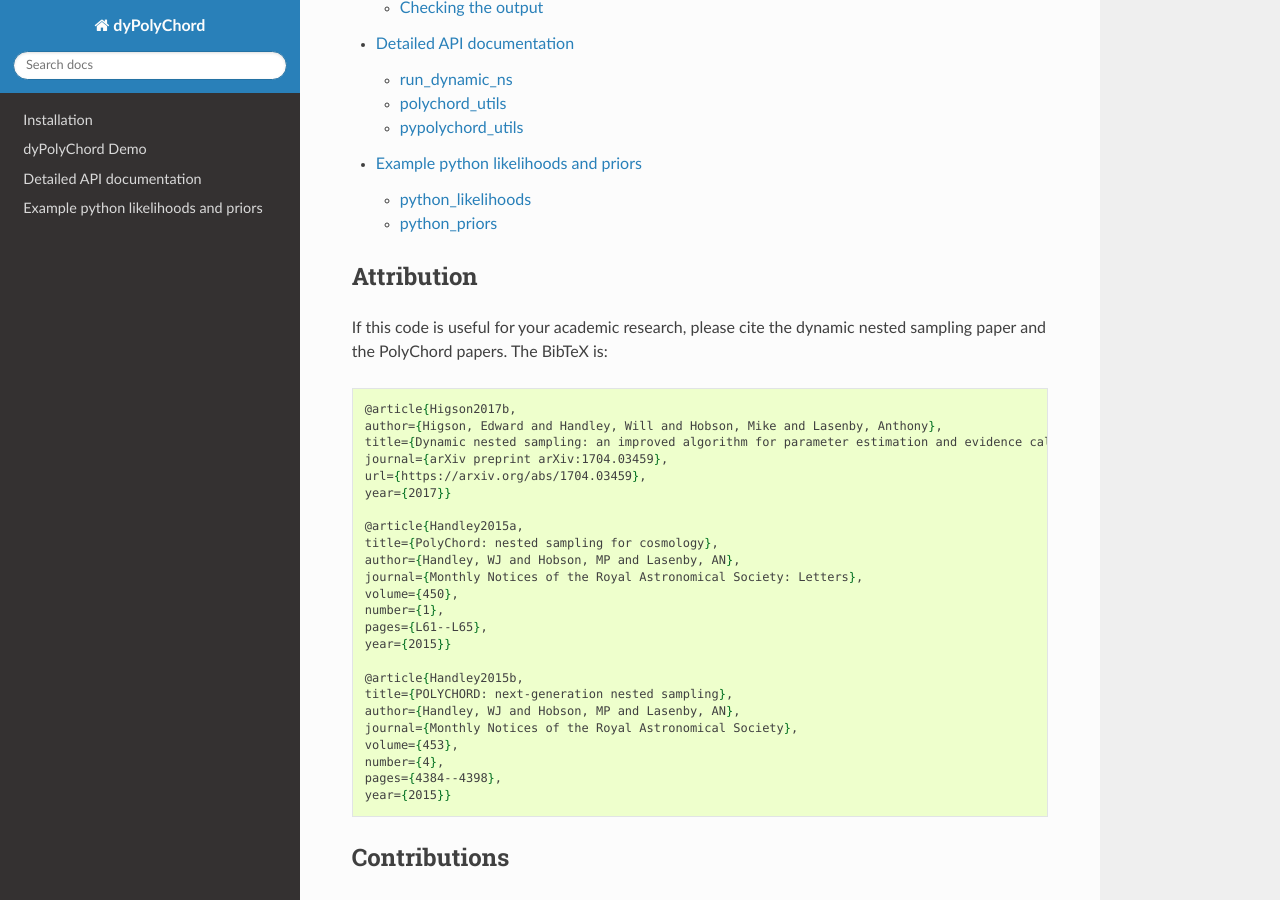
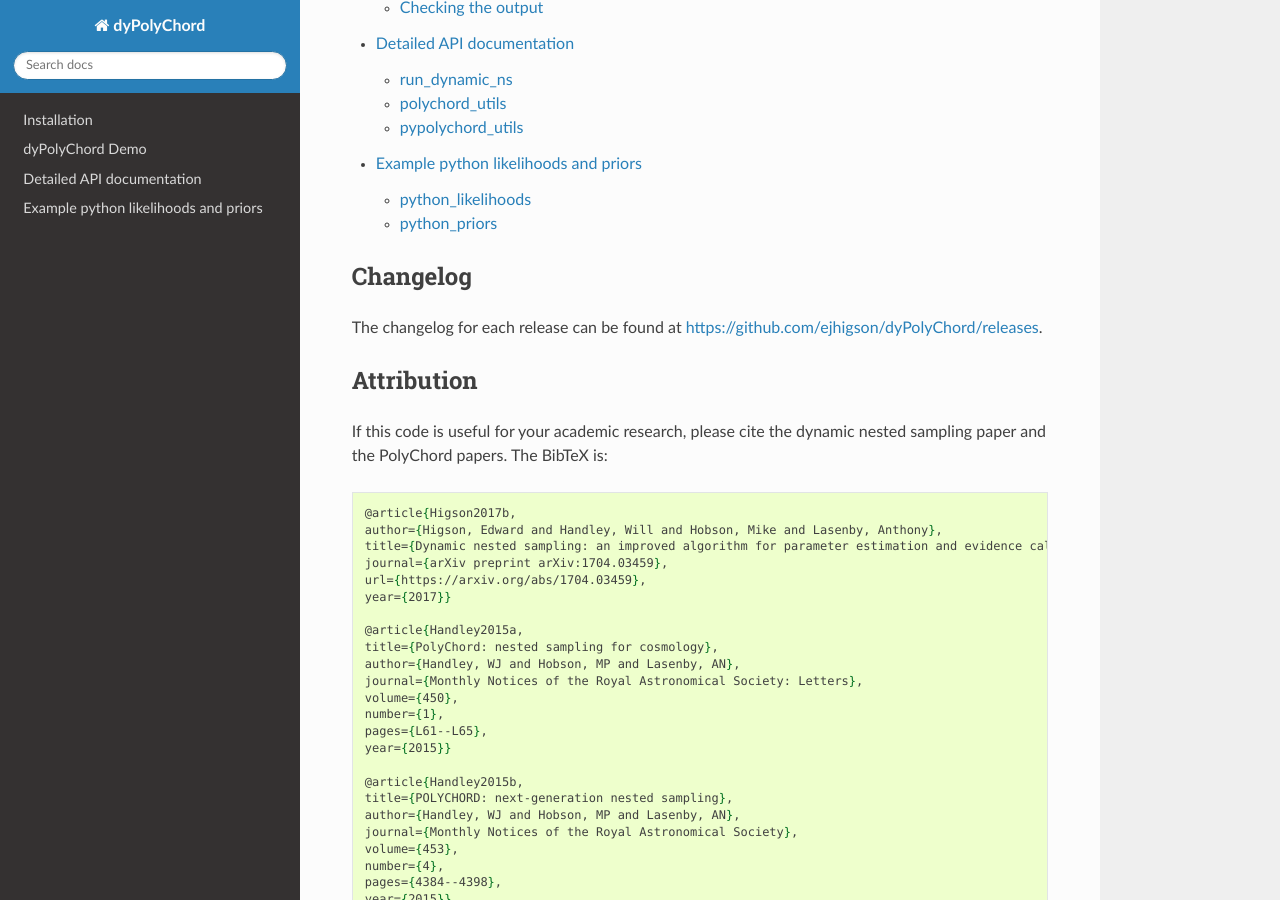
Before and after one commit to ejhigson/dyPolyChord, a Sphinx documentation site: the page built from docs/index.rst, in a window 1280 px wide and 900 px high, scrolled down 662 px. Built offline with Sphinx 7.4.7 and the Read the Docs theme 2.0.0, drawn with Linux system fonts in a browser that asks for light colours.

Commit message:
adding changelog link to readthedocs index

```diff
--- a/docs/index.rst
+++ b/docs/index.rst
@@ -30,6 +30,11 @@ Documentation contents
    demo
    api
    likelihoods_and_priors
+
+Changelog
+---------
+
+The changelog for each release can be found at https://github.com/ejhigson/dyPolyChord/releases.
 
 Attribution
 -----------
```
